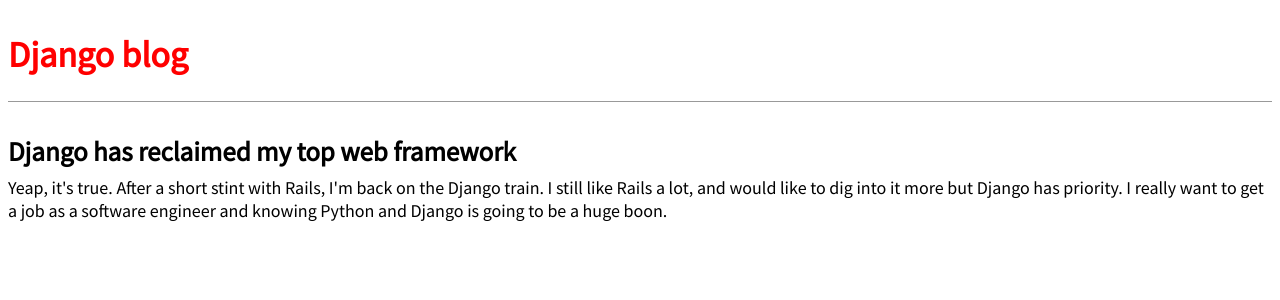
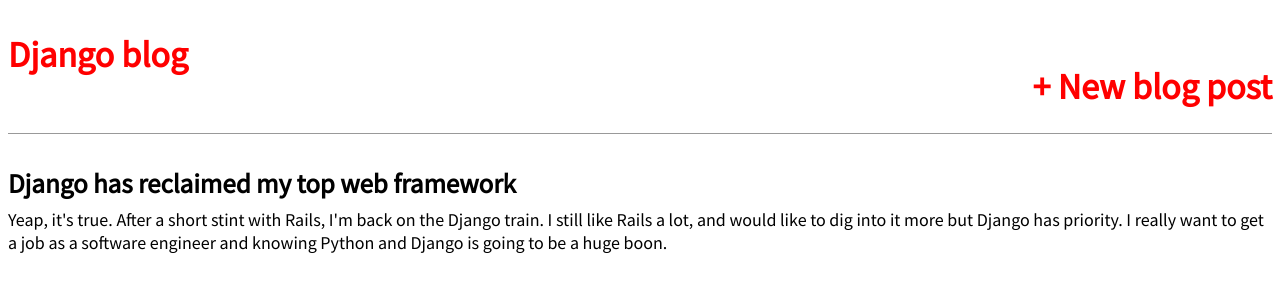
Before and after one commit to jnutterdev/django-blog, a Django app: page /post/1/ in a window 1280 px wide. Shown: the top 300 px of the page. Run offline with Django 3.2, Linux system fonts and the light colour scheme; data comes from the database, SQL or seed files in the repository; both versions use the stored data as it was after the commit.

Commit message:
Created a form, can create a new post and save it.

```diff
--- a/blog/models.py
+++ b/blog/models.py
@@ -1,4 +1,5 @@
 from django.db import models
+from django.urls import reverse
 
 # Create your models here.
 class Post(models.Model):
@@ -11,3 +12,6 @@
 
     def __str__(self):
         return self.title
+
+    def get_absolute_url(self):
+        return reverse('post_detail', args = [str(self.id)])
--- a/blog/urls.py
+++ b/blog/urls.py
@@ -1,7 +1,8 @@
 from django.urls import path
-from .views import BlogListView, BlogDetailView
+from .views import BlogListView, BlogDetailView, BlogCreateView
 
 urlpatterns = [
+    path('post/new/', BlogCreateView.as_view(), name='post_new'),
     path('post/<int:pk>/', BlogDetailView.as_view(), name='post_detail'),
     path('', BlogListView.as_view(), name="home"),
 ]
--- a/blog/views.py
+++ b/blog/views.py
@@ -1,5 +1,6 @@
 from django.shortcuts import render
 from django.views.generic import ListView, DetailView
+from django.views.generic.edit import CreateView
 
 from .models import Post
 # Create your views here.
@@ -10,3 +11,8 @@
 class BlogDetailView(DetailView):
     model = Post
     template_name = 'post_detail.html'
+
+class BlogCreateView(CreateView):
+    model = Post
+    template_name = 'post_new.html'
+    fields = ['title', 'author', 'body']
--- a/templates/base.html
+++ b/templates/base.html
@@ -13,7 +13,18 @@
 
 <body>
 <header>
-<h1><a href="{% url 'home' %}">Django blog</a></h1></header>
+<div class="nav-left">
+    <h1>
+        <a href="{% url 'home' %}">Django blog</a>
+    </h1>
+</div>
+<div class="nav-right">
+    <h1>
+        <a href="{% url 'post_new' %}">+ New blog post</a>
+    </h1>
+</header>
+</div>
+
 <div>
     {% block content %}
     {% endblock content %}
```
Also changed, not shown: templates/post_new.html (added, +11 -0 lines), db.sqlite3.
